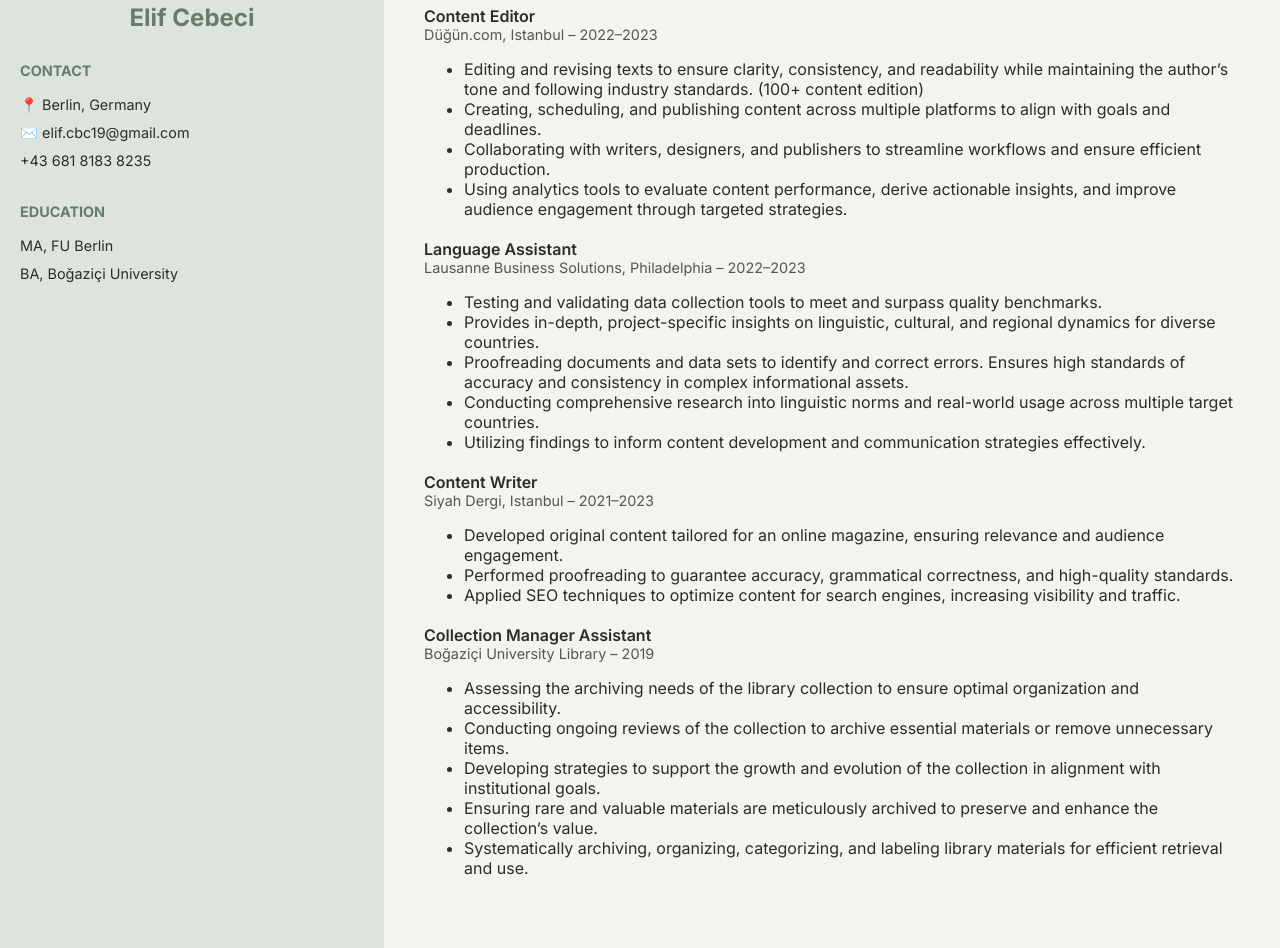
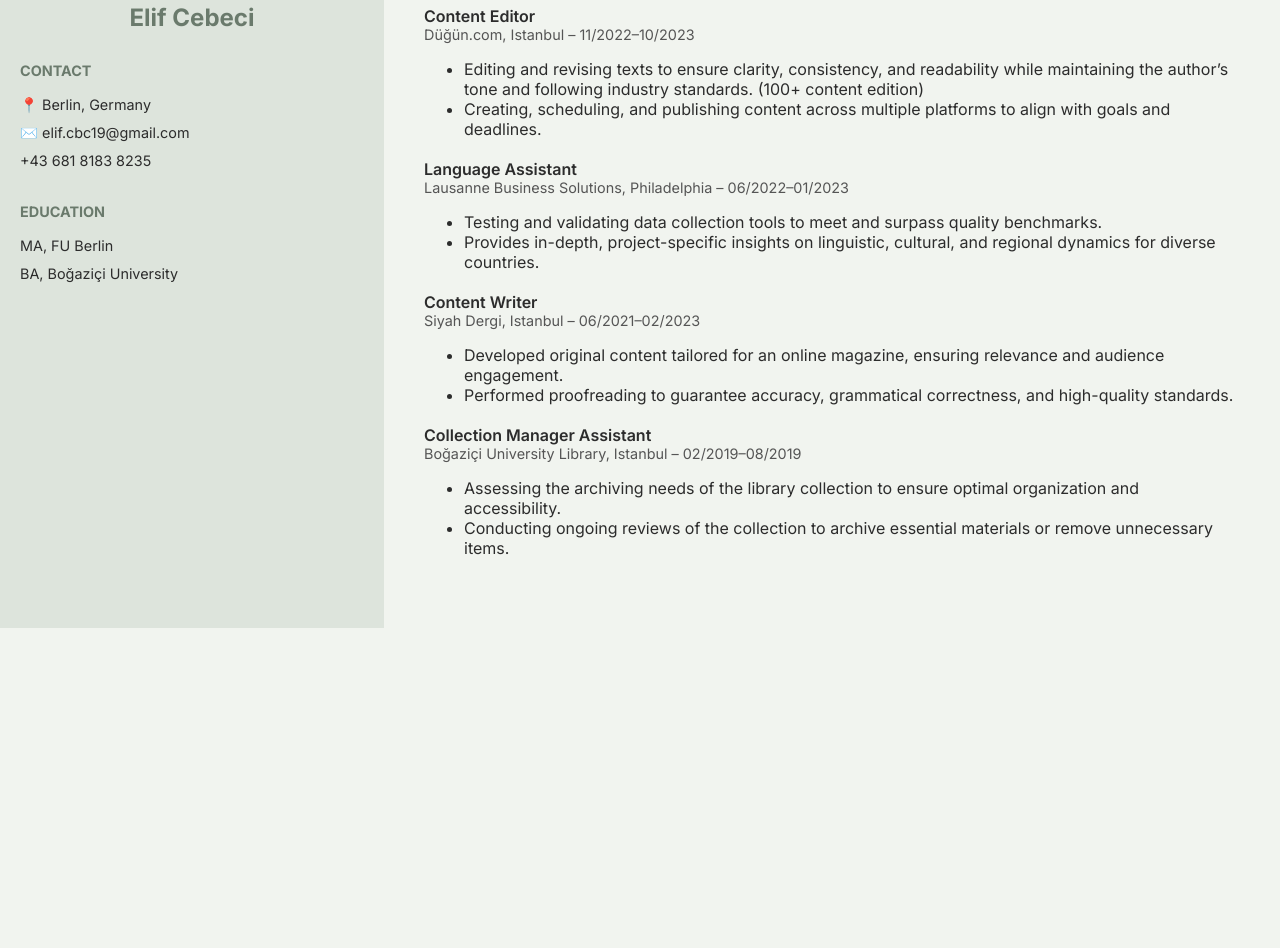
Before and after one commit to elocb/elocb.github.io, a plain HTML site: page index.html in a window 1280 px wide. Shown: the part 215-1163 px from the top of the page. After the commit the page ends 843 px from the top, so only its background shows below. Drawn offline with Linux system fonts and the light colour scheme.

Commit message:
Condense Work Experience section to display date ranges and top two bullet points per job

```diff
--- a/index.html
+++ b/index.html
@@ -125,46 +125,37 @@
 
       <div class="job">
         <div class="job-title">Content Editor</div>
-        <div class="job-company">Düğün.com, Istanbul – 2022–2023</div>
+        <div class="job-company">Düğün.com, Istanbul – 11/2022–10/2023</div>
         <ul>
           <li>Editing and revising texts to ensure clarity, consistency, and readability while maintaining the author’s tone and following industry standards. (100+ content edition)</li>
           <li>Creating, scheduling, and publishing content across multiple platforms to align with goals and deadlines.</li>
-          <li>Collaborating with writers, designers, and publishers to streamline workflows and ensure efficient production.</li>
-          <li>Using analytics tools to evaluate content performance, derive actionable insights, and improve audience engagement through targeted strategies.</li>
         </ul>
       </div>
 
       <div class="job">
         <div class="job-title">Language Assistant</div>
-        <div class="job-company">Lausanne Business Solutions, Philadelphia – 2022–2023</div>
+        <div class="job-company">Lausanne Business Solutions, Philadelphia – 06/2022–01/2023</div>
         <ul>
           <li>Testing and validating data collection tools to meet and surpass quality benchmarks.</li>
           <li>Provides in-depth, project-specific insights on linguistic, cultural, and regional dynamics for diverse countries.</li>
-          <li>Proofreading documents and data sets to identify and correct errors. Ensures high standards of accuracy and consistency in complex informational assets.</li>
-          <li>Conducting comprehensive research into linguistic norms and real-world usage across multiple target countries.</li>
-          <li>Utilizing findings to inform content development and communication strategies effectively.</li>
         </ul>
       </div>
 
       <div class="job">
         <div class="job-title">Content Writer</div>
-        <div class="job-company">Siyah Dergi, Istanbul – 2021–2023</div>
+        <div class="job-company">Siyah Dergi, Istanbul – 06/2021–02/2023</div>
         <ul>
           <li>Developed original content tailored for an online magazine, ensuring relevance and audience engagement.</li>
           <li>Performed proofreading to guarantee accuracy, grammatical correctness, and high-quality standards.</li>
-          <li>Applied SEO techniques to optimize content for search engines, increasing visibility and traffic.</li>
         </ul>
       </div>
 
       <div class="job">
         <div class="job-title">Collection Manager Assistant</div>
-        <div class="job-company">Boğaziçi University Library – 2019</div>
+        <div class="job-company">Boğaziçi University Library, Istanbul – 02/2019–08/2019</div>
         <ul>
           <li>Assessing the archiving needs of the library collection to ensure optimal organization and accessibility.</li>
           <li>Conducting ongoing reviews of the collection to archive essential materials or remove unnecessary items.</li>
-          <li>Developing strategies to support the growth and evolution of the collection in alignment with institutional goals.</li>
-          <li>Ensuring rare and valuable materials are meticulously archived to preserve and enhance the collection’s value.</li>
-          <li>Systematically archiving, organizing, categorizing, and labeling library materials for efficient retrieval and use.</li>
         </ul>
       </div>
 
```
